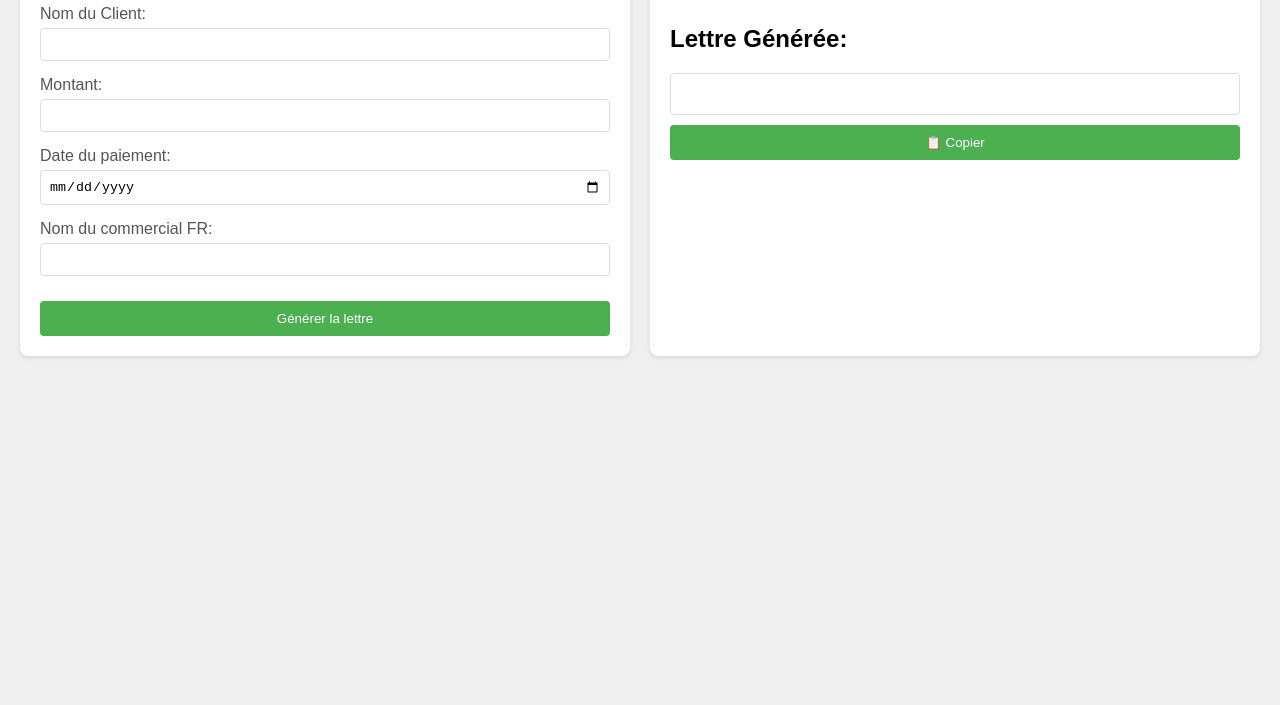
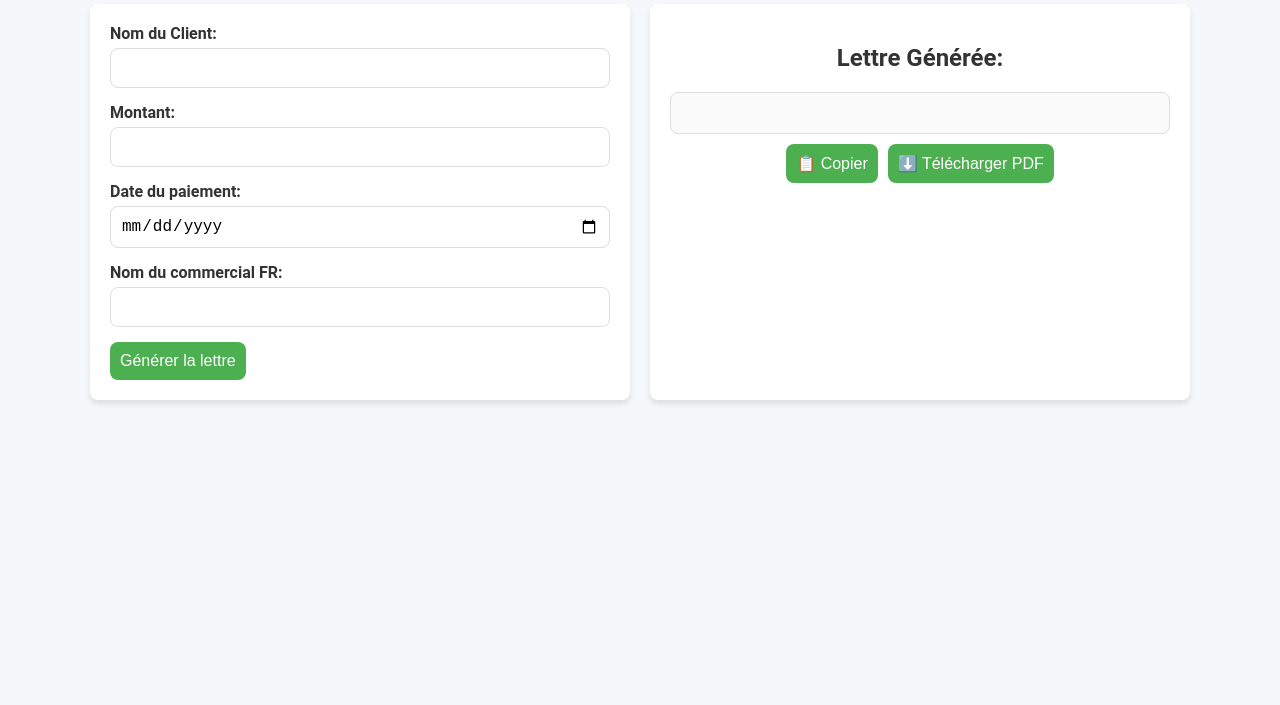
Before and after one commit to FadiliAnas/resi, a plain HTML site: page index.html in a window 1280 px wide. Shown: the part 95-800 px from the top of the page. Drawn offline with nearby package versions, Linux system fonts and the light colour scheme.

Commit message:
Update index.html

```diff
--- a/index.html
+++ b/index.html
@@ -3,32 +3,47 @@
 <head>
   <meta charset="UTF-8">
   <meta name="viewport" content="width=device-width, initial-scale=1.0">
-  <title>Générateur de Lettre de Résiliation</title>
+  <title>Confirmation de Résiliation</title>
   <style>
+    :root {
+      --primary-color: #4CAF50;
+      --secondary-color: #45a049;
+      --bg-color: #f5f7fa;
+      --card-bg: #ffffff;
+      --text-color: #333;
+      --border-radius: 8px;
+      --box-shadow: 0 4px 6px rgba(0, 0, 0, 0.1);
+      --font-family: 'Roboto', sans-serif;
+    }
+
     body {
-      font-family: Arial, sans-serif;
-      margin: 20px;
-      background-color: #f0f0f0;
+      margin: 0;
+      padding: 20px;
+      font-family: var(--font-family);
+      background: var(--bg-color);
+      color: var(--text-color);
+    }
+
+    h1, h2 {
+      text-align: center;
+      margin-bottom: 20px;
     }
 
     .container {
       display: flex;
+      flex-wrap: wrap;
       gap: 20px;
-      flex-wrap: wrap;
+      justify-content: center;
     }
 
     .form-container, .output-container {
-      background-color: white;
+      background: var(--card-bg);
       padding: 20px;
-      border-radius: 8px;
-      box-shadow: 0 2px 4px rgba(0, 0, 0, 0.1);
+      border-radius: var(--border-radius);
+      box-shadow: var(--box-shadow);
       flex: 1;
-      min-width: 300px;
-    }
-
-    h1 {
-      color: #333;
-      text-align: center;
+      min-width: 320px;
+      max-width: 500px;
     }
 
     .form-group {
@@ -38,30 +53,31 @@
     label {
       display: block;
       margin-bottom: 5px;
-      color: #555;
+      font-weight: bold;
     }
 
     input, select {
       width: 100%;
-      padding: 8px;
+      padding: 10px;
       border: 1px solid #ddd;
-      border-radius: 4px;
+      border-radius: var(--border-radius);
       box-sizing: border-box;
+      font-size: 1rem;
     }
 
     button {
-      background-color: #4CAF50;
-      color: white;
-      padding: 10px 20px;
+      background: var(--primary-color);
+      color: #fff;
       border: none;
-      border-radius: 4px;
+      padding: 10px;
+      border-radius: var(--border-radius);
+      font-size: 1rem;
       cursor: pointer;
-      width: 100%;
-      margin-top: 10px;
+      transition: background 0.3s ease;
     }
 
     button:hover {
-      background-color: #45a049;
+      background: var(--secondary-color);
     }
 
     .output-text {
@@ -69,66 +85,69 @@
       line-height: 1.6;
       border: 1px solid #ddd;
       padding: 20px;
-      border-radius: 4px;
+      border-radius: var(--border-radius);
+      background: #fafafa;
       margin-top: 20px;
+      font-size: 0.95rem;
+    }
+
+    .button-container {
+      display: flex;
+      gap: 10px;
+      margin-top: 10px;
+      justify-content: center;
     }
 
     @media (max-width: 768px) {
       .container {
         flex-direction: column;
+        align-items: center;
       }
     }
   </style>
+  <!-- Include jsPDF library -->
+  <script src="https://cdnjs.cloudflare.com/ajax/libs/jspdf/2.5.1/jspdf.umd.min.js"></script>
 </head>
 <body>
-  <h1>Confirmation de Resiliation</h1>
-
+  <h1>Confirmation de Résiliation</h1>
   <div class="container">
     <div class="form-container">
       <div class="form-group">
         <label>Nom du Client:</label>
         <input type="text" id="clientName" required>
       </div>
-
       <div class="form-group">
         <label>Montant:</label>
         <input type="text" id="amount" required>
       </div>
-
       <div class="form-group">
         <label>Date du paiement:</label>
         <input type="date" id="paymentDate" required>
       </div>
-
       <div class="form-group">
         <label>Nom du commercial FR:</label>
         <input type="text" id="yourName" required>
       </div>
-
       <button onclick="generateText()">Générer la lettre</button>
     </div>
-
     <div class="output-container">
       <h2>Lettre Générée:</h2>
       <div class="output-text" id="outputText"></div>
-      <button onclick="copyText()">📋 Copier</button>
+      <div class="button-container">
+        <button onclick="copyText()">📋 Copier</button>
+        <button onclick="downloadPDF()">⬇️ Télécharger PDF</button>
+      </div>
     </div>
   </div>
-
   <script>
     function generateText() {
-      // Récupérer les valeurs du formulaire
       const clientName = document.getElementById('clientName').value;
       const amount = document.getElementById('amount').value;
       const paymentDate = new Date(document.getElementById('paymentDate').value)
         .toLocaleDateString('fr-FR');
       const yourName = document.getElementById('yourName').value;
-
-      // Valeurs fixes
       const duration = 18;
       const companyName = "AM Service";
-
-      // Création du modèle de lettre
       const letter = `Objet : Confirmation du lancement de la procédure de résiliation
 
 Cher ${clientName},
@@ -144,19 +163,24 @@ Dans l’attente, nous vous remercions pour votre confiance et vous prions d’a
 ${yourName}
 ${companyName}`;
 
-      // Afficher la lettre générée
       document.getElementById('outputText').textContent = letter;
     }
 
     function copyText() {
       const letterText = document.getElementById('outputText').textContent;
       navigator.clipboard.writeText(letterText)
-        .then(() => {
-          alert("Texte copié !");
-        })
-        .catch(err => {
-          alert("Erreur lors de la copie !");
-        });
+        .then(() => alert("Texte copié !"))
+        .catch(() => alert("Erreur lors de la copie !"));
+    }
+
+    function downloadPDF() {
+      const { jsPDF } = window.jspdf;
+      const letterText = document.getElementById('outputText').textContent;
+      const doc = new jsPDF();
+      // Split text into lines that fit within a width of 180 units
+      const lines = doc.splitTextToSize(letterText, 180);
+      doc.text(lines, 10, 10);
+      doc.save('lettre.pdf');
     }
   </script>
 </body>
```
